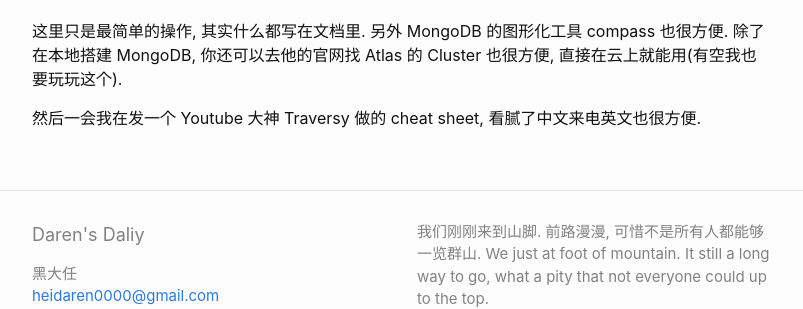
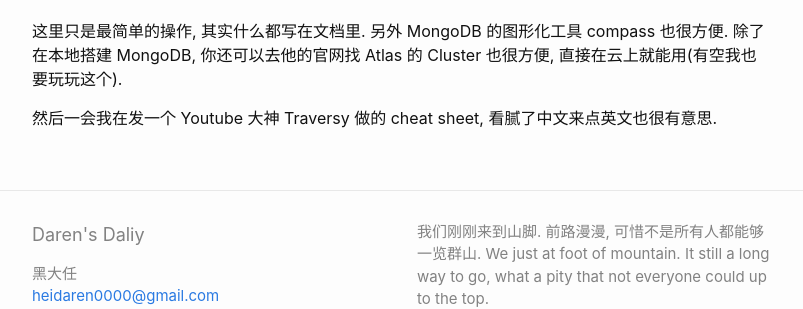
Before and after one commit to heidaren0000/heidaren0000.github.io, a Jekyll site: the page built from _posts/2020-03-10-MongoDB.md, in a window 1280 px wide and 900 px high, scrolled down 15354 px. Shown: the part 529-838 px from the top of the window, without its empty margins (238-1041 px from the left). Built offline with Jekyll 4.4.1, drawn with Linux system fonts in a browser that asks for light colours.

Commit message:
🚀MongoDB Cheat Sheet

```diff
--- a/_posts/2020-03-10-MongoDB.md
+++ b/_posts/2020-03-10-MongoDB.md
@@ -756,4 +756,4 @@ db.post.find({
 
 这里只是最简单的操作, 其实什么都写在文档里. 另外 MongoDB 的图形化工具 compass 也很方便. 除了在本地搭建 MongoDB, 你还可以去他的官网找 Atlas 的 Cluster 也很方便, 直接在云上就能用(有空我也要玩玩这个).
 
-然后一会我在发一个 Youtube 大神 Traversy 做的 cheat sheet, 看腻了中文来电英文也很方便.
+然后一会我在发一个 Youtube 大神 Traversy 做的 cheat sheet, 看腻了中文来点英文也很有意思.
```
